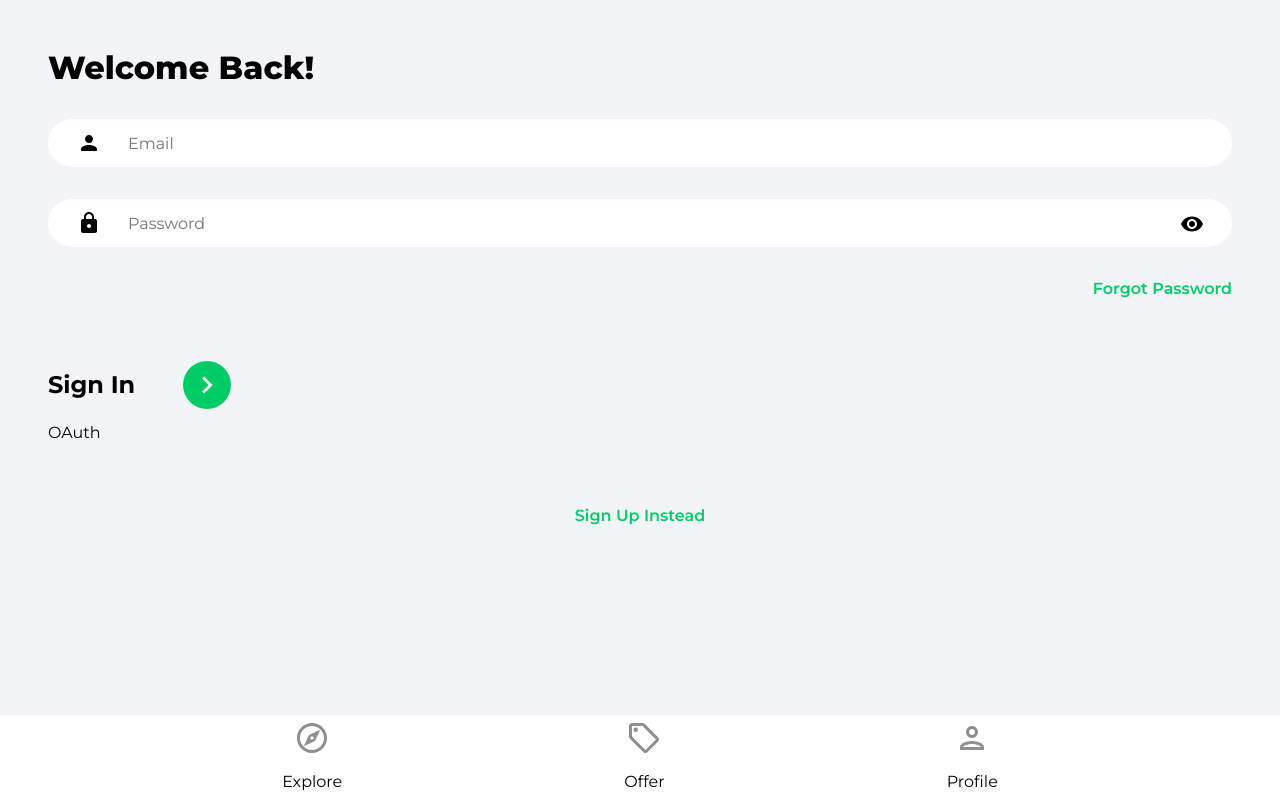
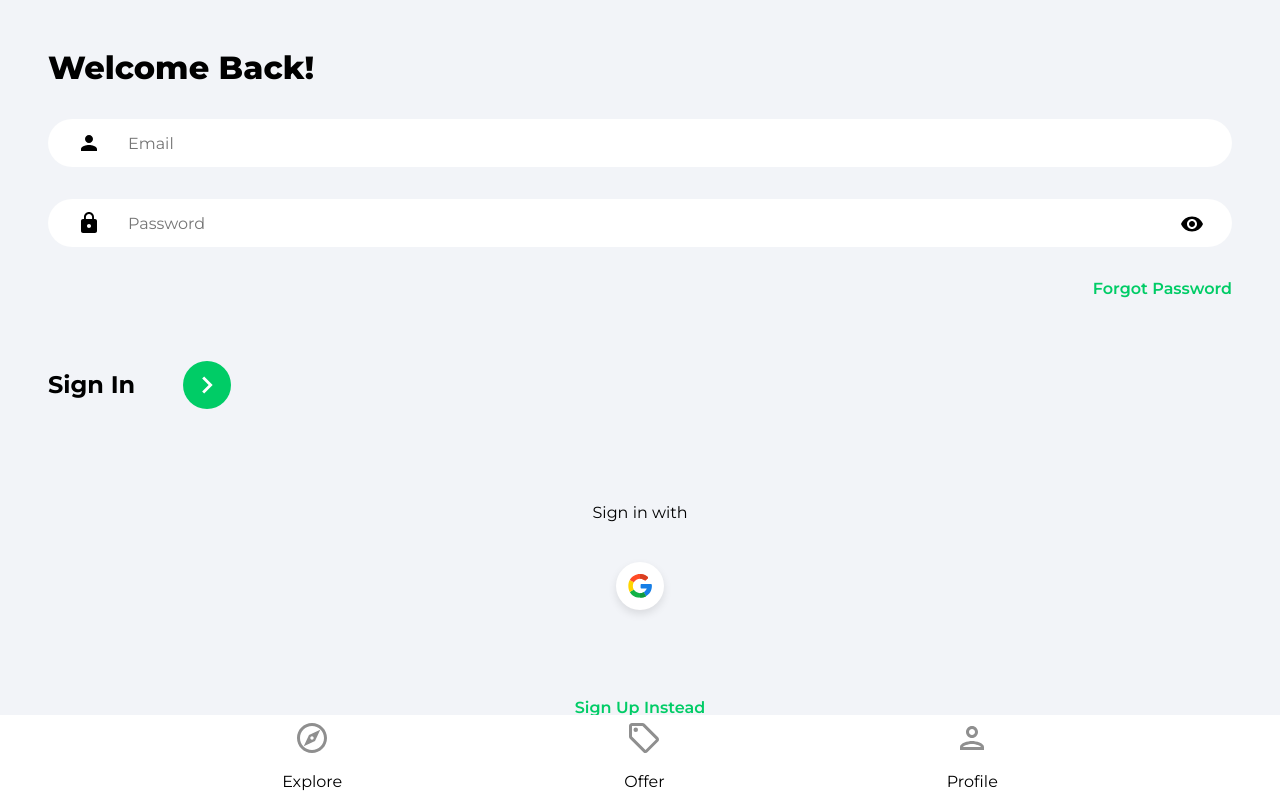
Before and after one commit to Simonbiker/house-marketplace, a React (Create React App) app: page /sign-in in a window 1280 px wide. Built offline with nearby package versions, Linux system fonts and the light colour scheme.

Commit message:
Adding google login and signup feature

```diff
--- a/src/components/OAuth.jsx
+++ b/src/components/OAuth.jsx
@@ -1,8 +1,49 @@
+import { getAuth, signInWithPopup, GoogleAuthProvider } from 'firebase/auth'
 import React from 'react'
+import { useLocation, useNavigate } from 'react-router-dom'
+import { doc, setDoc, getDoc, serverTimestamp } from 'firebase/firestore'
+import { db } from '../firebase.config'
+import { toast } from 'react-toastify'
+import googleIcon from '../assets/svg/googleIcon.svg'
 
 function OAuth() {
+    const navigate = useNavigate()
+    const location = useLocation()
+
+    const onGoogleClick = async () => {
+        try {
+            const auth = getAuth()
+            const provider = new GoogleAuthProvider()
+            const result = await signInWithPopup(auth, provider)
+            const user = result.user
+
+            // check for user
+            const docRef = doc(db, 'users', user.uid)
+            const docSnap = await getDoc(docRef)
+
+            // If user, doesn't exist, create user
+            if (!docSnap.exists()) {
+                await setDoc(doc(db, 'users', user.uid), {
+                    name: user.displayName,
+                    email: user.email,
+                    timestamp: serverTimestamp()
+                })
+            }
+
+            navigate('/')
+
+        } catch (error) {
+            toast.error('Could not authorise with Google')
+        }
+    }
+
   return (
-    <div>OAuth</div>
+      <div className='socialLogin'>
+          <p>Sign {location.pathname === 'sign-up' ? 'up' : 'in'} with </p>
+          <button className="socialIconDiv" onClick={onGoogleClick}>
+              <img className='socialIconImg' src={googleIcon} alt="google icon" />
+          </button>
+    </div>
   )
 }
 
--- a/src/pages/SignUp.jsx
+++ b/src/pages/SignUp.jsx
@@ -7,6 +7,7 @@
 import { doc, setDoc, serverTimestamp } from "firebase/firestore";
 import { ReactComponent as ArrowRightIcon } from '../assets/svg/keyboardArrowRightIcon.svg'
 import visibilityIcon from '../assets/svg/visibilityIcon.svg'
+import OAuth from '../components/OAuth'
 
 function SignUp() {
 
@@ -91,7 +92,7 @@
             </div>
           </form>
 
-          {/* Google OAuth */}
+          <OAuth />
           <Link to='/sign-in' className='registerLink'>Sign In Instead</Link>
         </main>
       </div>
```
